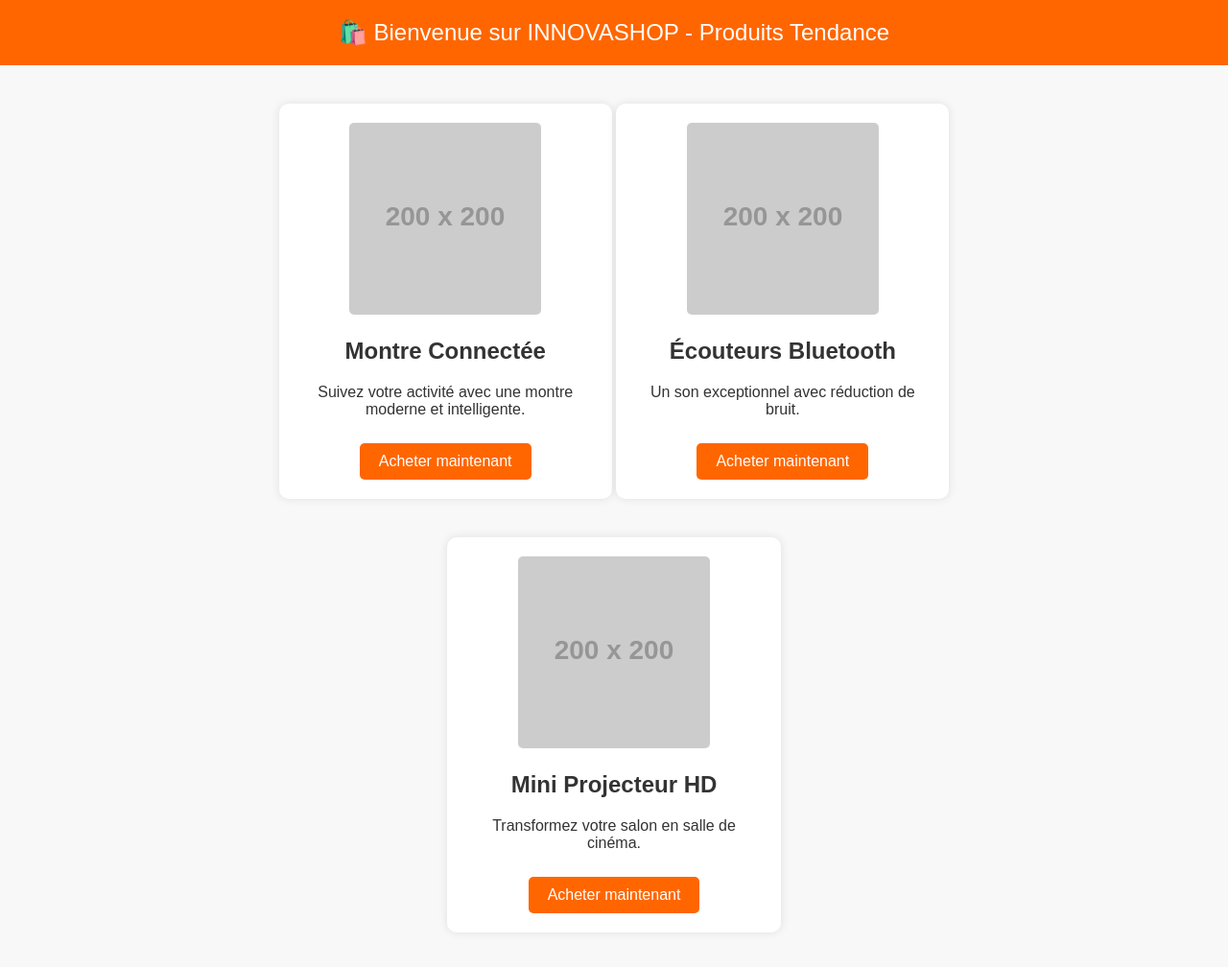
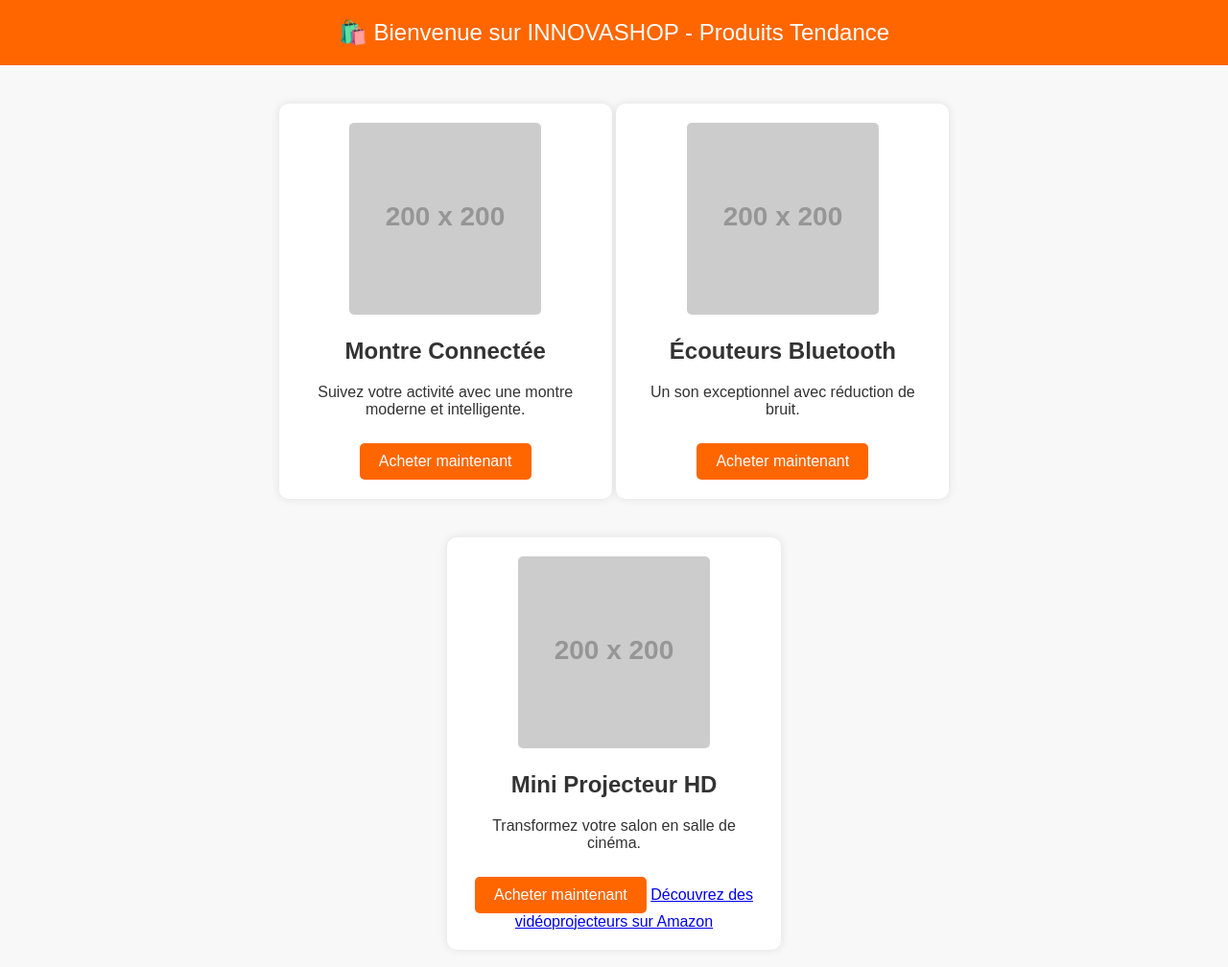
Before and after one commit to manuelbreheret/INNOVASHOP, a plain HTML site: page index.html in a window 1280 px wide. Shown: the whole page at 96% size. Drawn offline with Linux system fonts and the light colour scheme; placeholder pictures from the web are drawn by us.

Commit message:
Update index.html

```diff
--- a/index.html
+++ b/index.html
@@ -69,6 +69,8 @@
             <h2>Mini Projecteur HD</h2>
             <p>Transformez votre salon en salle de cinéma.</p>
             <a href="#" class="btn">Acheter maintenant</a>
+            <a href="https://www.amazon.fr/s?k=video+projecteur" target="_blank">Découvrez des vidéoprojecteurs sur Amazon</a>
+
         </div>
     </div>
 </body>
```
